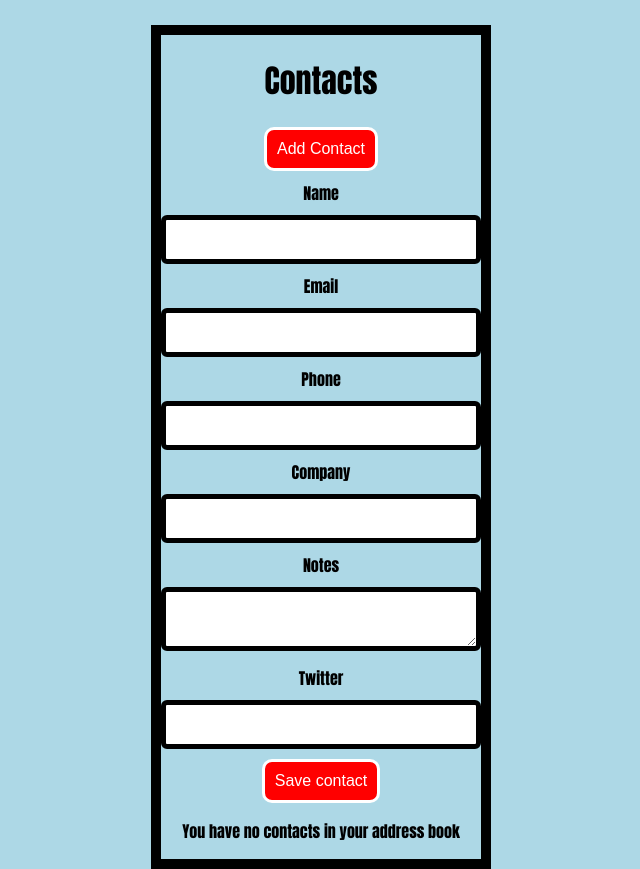
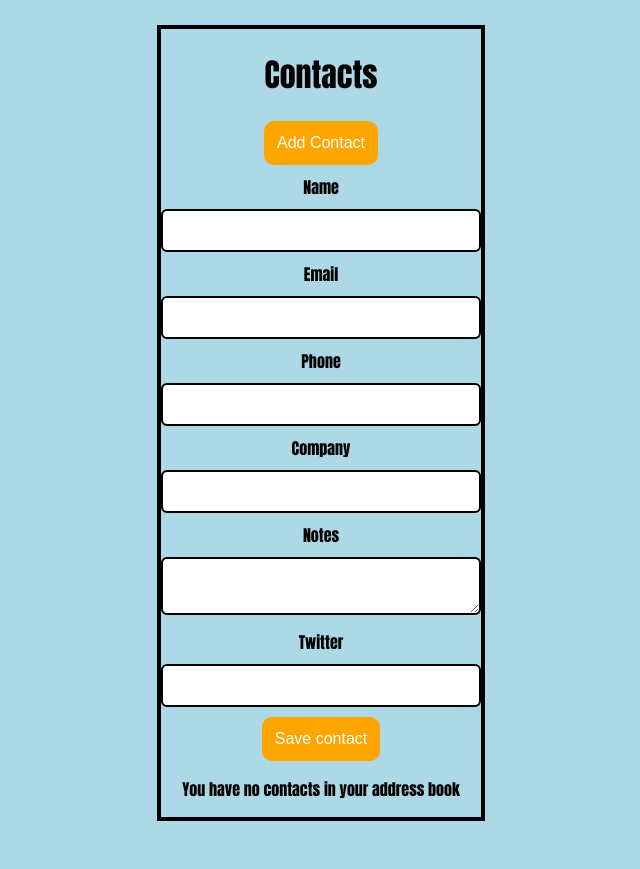
Before and after one commit to elvitak/address_book_challenge, a website: page src/index.html in a window 1280 px wide. Both pictures are taken after a click on the button "Add Contact". Shown: the whole page, without its empty margins (319-959 px from the left). After the commit the page ends 821 px from the top, so only its background shows below. Drawn offline with Linux system fonts and the light colour scheme.

Commit message:
less ugly design affarmative

```diff
--- a/src/assets/css/style.css
+++ b/src/assets/css/style.css
@@ -4,7 +4,7 @@ body {
     margin: auto;
     margin-top: 25px;
     width: 25%;
-  border: 10px solid black;
+    border: 4px solid black;
     text-align: center;
   }
 
@@ -13,7 +13,7 @@ input[type='text'] {
     padding: 12px 1px;
     margin: 10px 0;
     display: inline-block;
-  border: 5px solid black;
+    border: 2px solid black;
     border-radius: 6px;
     box-sizing: border-box;
   }
@@ -22,7 +22,7 @@ input[type='email'] {
     padding: 12px 1px;
     margin: 10px 0;
     display: inline-block;
-  border: 5px solid black;
+    border: 2px solid black;
     border-radius: 6px;
     box-sizing: border-box;
   }
@@ -31,15 +31,15 @@ textarea[type='text'] {
     padding: 12px 1px;
     margin: 10px 0;
     display: inline-block;
-  border: 5px solid black;
+    border: 2px solid black;
     border-radius: 6px;
     box-sizing: border-box;
   }
 
   button {
     margin-bottom: 10px;
-  background-color: red;
-  border: solid;
+    background-color: orange;
+    border: solid orange;
     color: white;
     padding: 10px 10px;
     text-align: center;
@@ -49,8 +49,8 @@ button {
     border-radius: 10px;
   }
   input[type='submit'] {
-  background-color: red;
-  border: solid;
+    background-color: orange;
+    border: solid orange;
     color: white;
     padding: 10px;
     text-align: center;
```
Lines whose indentation alone changed are shown as unchanged.
